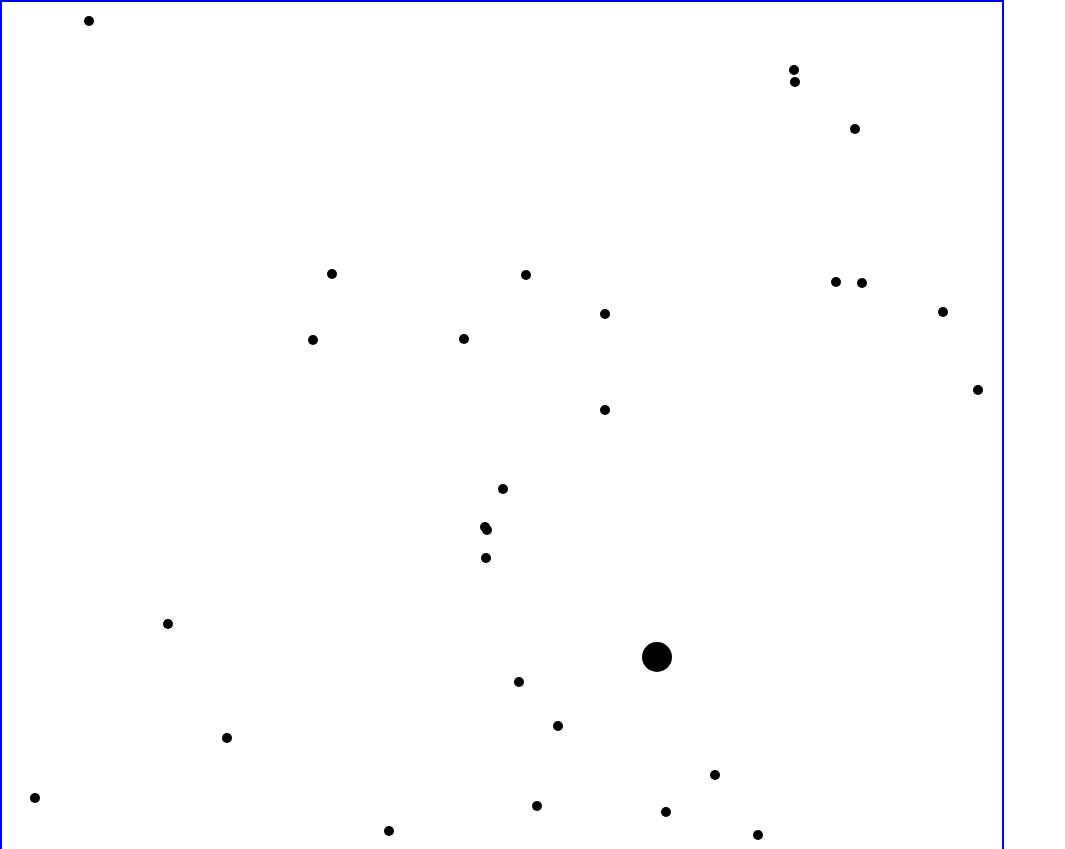
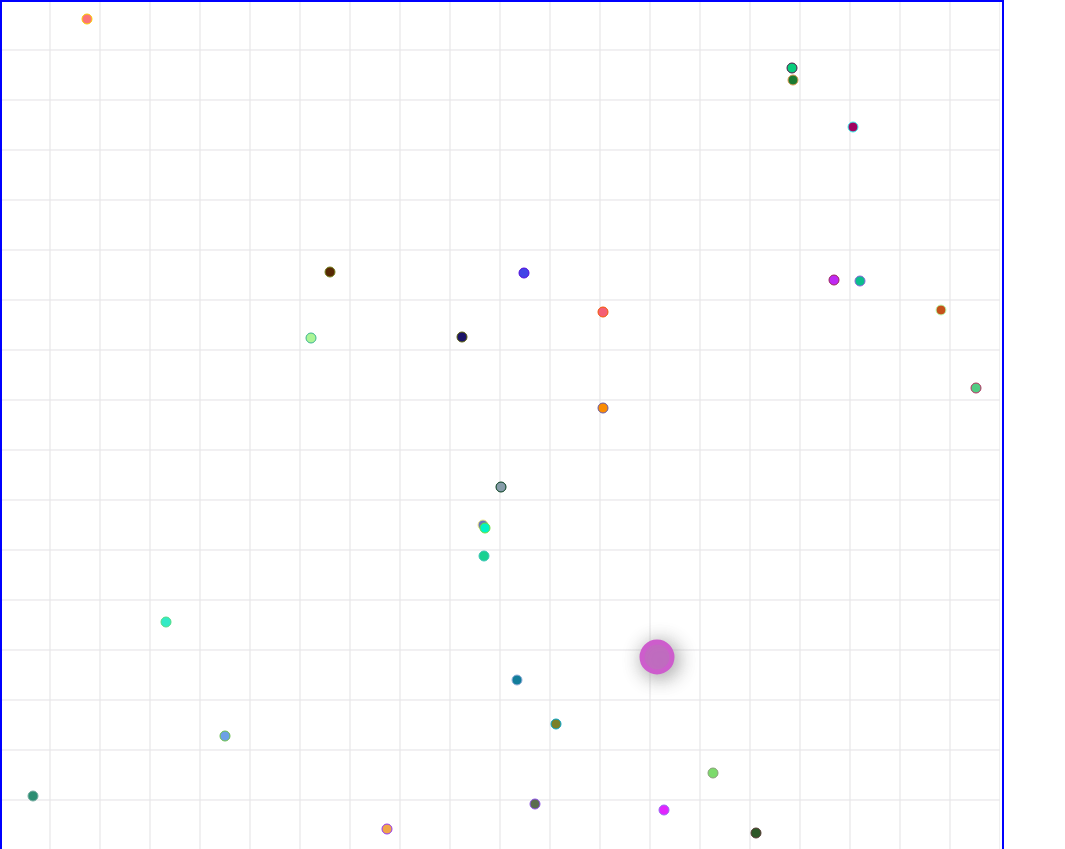
Before and after one commit to adrianw1832/makerthon, a website: page index.html in a window 1280 px wide. Shown: the top 849 px of the page, without its empty margins (0-1065 px from the left). Drawn offline with nearby package versions, Linux system fonts and the light colour scheme.

Commit message:
colours and grid

```diff
--- a/app.js
+++ b/app/app.js
@@ -15,15 +15,28 @@ $(document).ready(function() {
   var radius = 15;
   var circle = new Circle(x, y, radius);
   var food = new Food();
+  var colour = food.getRandomColour();
 
   canvas1.height = H;
   canvas1.width = W;
   canvas2.height = H;
   canvas2.width = W;
 
+  function backgroundGrid() {
+    var opts = {
+      distance: 50,
+      lineWidth: 0.7,
+      gridColor: "#E7E6E8",
+      caption: false,
+      horizontalLines: true,
+      verticalLines: true
+    };
+    new Grid(opts).draw(ctx2);
+  };
+
   function move() {
     ctx1.clearRect(0, 0, H, W);
-    circle.draw(ctx1);
+    circle.draw(ctx1, colour);
     if (circle.x > W - circle.radius || circle.x < circle.radius) {
       dx = -dx;
     }
@@ -63,8 +76,9 @@ $(document).ready(function() {
   }
 
   function init() {
+    backgroundGrid();
     setInterval(move, 30);
-    food.fillFood(ctx2);
+    setInterval(food.fillFood(ctx2), 6000);
     canvas1.addEventListener("mousemove", onMouseMove, false);
   }
 
--- /dev/null
+++ b/app/assets/grid.js
@@ -0,0 +1,92 @@
+//enterprisbug.github.com/grid.js#v1.1
+(function(window, document, undefined) {
+  function mergeWithDefaultValues(obj) {
+    for (var i = 1; i < arguments.length; i++) {
+      var def = arguments[i];
+      for (var n in def) {
+        if (obj[n] === undefined) {
+          obj[n] = def[n];
+        }
+      }
+    }
+    return obj;
+  }
+
+  var defaults = {
+    distance: 50,
+    lineWidth: 1,
+    gridColor: "#000000",
+    caption: true,
+    font: "10px Verdana",
+    verticalLines: true,
+    horizontalLines: true
+  };
+
+  /** The constructor */
+  var Grid = function Grid(o) {
+    if (!this.draw) return new Grid(o);
+    this.opts = mergeWithDefaultValues(o || {}, Grid.defaults, defaults);
+  };
+
+  Grid.defaults = {};
+  mergeWithDefaultValues(Grid.prototype, {
+    draw: function(target) {
+      var self = this;
+      var o = self.opts;
+
+      if (target) {
+        target.lineWidth = o.lineWidth;
+        target.strokeStyle = o.gridColor;
+        target.font = o.font;
+
+        if (target.canvas.width > target.canvas.height) {
+          until = target.canvas.width;
+        } else {
+          until = target.canvas.height;
+        }
+
+        // vertical lines
+        for (var y = 0; y <= until; y += o.distance) {
+          if (o.horizontalLines) {
+            target.beginPath();
+            if (o.lineWidth == 1.0) {
+              target.moveTo(0, y + 0.5);
+              target.lineTo(target.canvas.width, y + 0.5);
+            } else {
+              target.moveTo(0, y);
+              target.lineTo(target.canvas.width, y);
+            }
+            target.closePath();
+            target.stroke();
+          }
+          if (o.caption && o.verticalLines) {
+            target.fillText(y, y, 10);
+          }
+        }
+
+        // horizontal lines
+        for (var x = 0; x <= until; x += o.distance) {
+          if (o.verticalLines) {
+            target.beginPath();
+            if (o.lineWidth == 1.0) {
+              target.moveTo(x + 0.5, 0);
+              target.lineTo(x + 0.5, target.canvas.height);
+            } else {
+              target.moveTo(x, 0);
+              target.lineTo(x, target.canvas.height);
+            }
+            target.closePath();
+            target.stroke();
+          }
+          if (o.caption && o.horizontalLines) {
+            target.fillText(x, 0, x);
+          }
+        }
+
+      }
+    }
+  });
+
+  window.Grid = Grid;
+
+})(window, document);
--- /dev/null
+++ b/app/circle.js
@@ -0,0 +1,20 @@
+function Circle(x, y, radius) {
+  this.x = x;
+  this.y = y;
+  this.radius = radius;
+}
+
+Circle.prototype.draw = function(ctx, colour) {
+  ctx.beginPath();
+  ctx.arc(this.x, this.y, this.radius, 0, Math.PI * 2, true);
+  ctx.closePath();
+  ctx.fillStyle = colour;
+  ctx.shadowColor = '#999';
+  ctx.shadowBlur = 20;
+  ctx.shadowOffsetX = 3;
+  ctx.shadowOffsetY = 3;
+  ctx.fill();
+  ctx.strokeStyle = colour;
+  ctx.lineWidth = 5;
+  ctx.stroke();
+};
--- /dev/null
+++ b/app/food.js
@@ -0,0 +1,31 @@
+function Food() {
+  this.food = 0;
+  this.maxFood = 30;
+};
+
+Food.prototype.getRandomColour = function() {
+  var letters = '0123456789ABCDEF'.split('');
+  var colour = '#';
+  for (var i = 0; i < 6; i++) {
+    colour += letters[Math.floor(Math.random() * 16)];
+  };
+  return colour;
+};
+
+Food.prototype.fillFood = function(ctx) {
+  function randomPOS() {
+    return Math.round(Math.random() * 1000);
+  };
+
+  while (this.food < this.maxFood) {
+    ctx.beginPath();
+    ctx.arc(randomPOS(), randomPOS(), 5, 0, Math.PI * 2, true);
+    ctx.closePath();
+    ctx.fillStyle = this.getRandomColour();
+    ctx.fill();
+    this.food++;
+    ctx.strokeStyle = this.getRandomColour();
+    ctx.lineWidth = 1;
+    ctx.stroke();
+  };
+};
--- a/board.js
+++ /dev/null
@@ -1,17 +0,0 @@
-function Food() {
-  this.food = 0
-  this.maxFood = 30
-}
-
-Food.prototype.fillFood = function(ctx) {
-  function randomPOS() {
-    return Math.round(Math.random() * 1000)
-  }
-  while (this.food < this.maxFood) {
-    ctx.beginPath();
-    ctx.arc(randomPOS(), randomPOS(), 5, 0, Math.PI * 2, true);
-    ctx.closePath();
-    ctx.fill();
-    this.food++;
-  };
-};
--- a/circle.js
+++ /dev/null
@@ -1,12 +0,0 @@
-function Circle(x, y, radius) {
-  this.x = x;
-  this.y = y;
-  this.radius = radius;
-}
-
-Circle.prototype.draw = function(ctx) {
-  ctx.beginPath();
-  ctx.arc(this.x, this.y, this.radius, 0, Math.PI*2, true);
-  ctx.closePath();
-  ctx.fill();
-};
--- a/index.html
+++ b/index.html
@@ -1,18 +1,21 @@
 <!doctype html>
 <html>
+
 <head lang="en">
   <title>Agar Clone</title>
   <link rel="stylesheet" href="bower_components/bootstrap/dist/css/bootstrap.css">
   <link rel="stylesheet" type="text/css" href="stylesheets/style.css">
   <script src="bower_components/angular/angular.js"></script>
   <script src="bower_components/jquery/dist/jquery.js"></script>
-    <script src="app.js"></script>
-    <script src="circle.js"></script>
-    <script src="board.js"></script>
+  <script src="app/assets/grid.js"></script>
+  <script src="app/app.js"></script>
+  <script src="app/circle.js"></script>
+  <script src="app/food.js"></script>
 </head>
 
 <body>
   <canvas class="canvas2"></canvas>
   <canvas class="canvas1"></canvas>
 </body>
+
 </html>
--- a/stylesheets/style.css
+++ b/stylesheets/style.css
@@ -5,7 +5,6 @@
   top: 0;
 }
 .canvas2 {
-  border: 2px solid blue;
   position: absolute;
   left: 0;
   top: 0;
```
Lines whose indentation alone changed are shown as unchanged.
